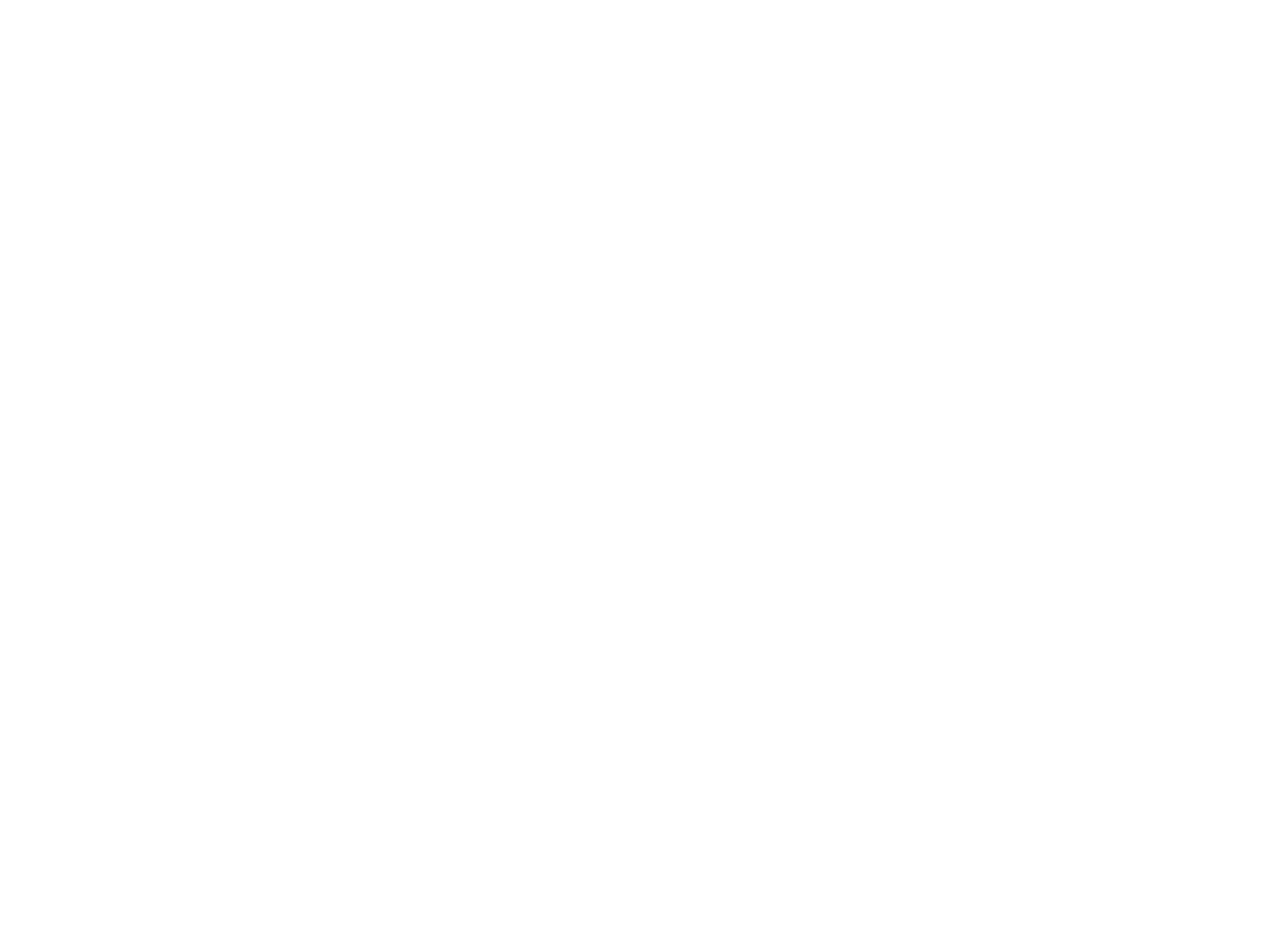
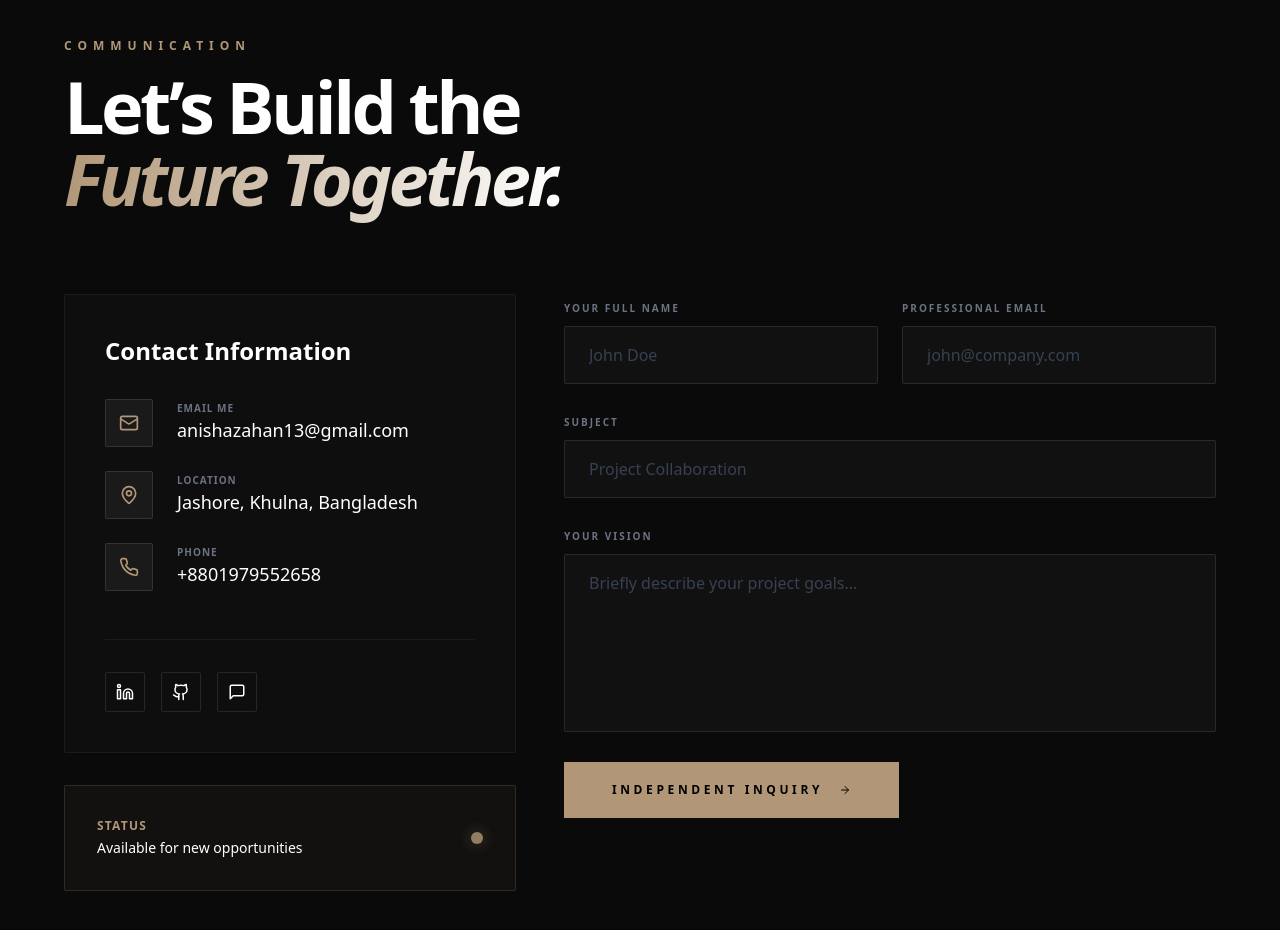
Before and after one commit to anishazahan/Latest-Potfolio, a Next.js app: page / in a window 1280 px wide. Shown: the part 7280-8210 px from the top of the page. Before the commit the page ends 7222 px from the top, so only its background shows below. Built offline with nearby package versions, Linux system fonts and the light colour scheme.

Commit message:
contact section design

```diff
--- a/app/page.tsx
+++ b/app/page.tsx
@@ -1,6 +1,7 @@
 "use client";
 
 import { AboutSection } from "@/components/AboutSection";
+import ContactSection from "@/components/ContactSection";
 import { ExperienceSection } from "@/components/ExperienceSection";
 import ImpactSection from "@/components/ImpactSection";
 import Loader from "@/components/Loader";
@@ -48,6 +49,7 @@
       <ServicesSection />
       <ImpactSection />
       <TestimonialSection />
+      <ContactSection />
 
       {/* <main>
 
--- /dev/null
+++ b/components/ContactSection.tsx
@@ -0,0 +1,188 @@
+"use client";
+import { motion } from "framer-motion";
+import React, { useState } from "react";
+import {
+  LuArrowRight,
+  LuGithub,
+  LuLinkedin,
+  LuMail,
+  LuMapPin,
+  LuMessageSquare,
+  LuPhone,
+} from "react-icons/lu";
+
+const ContactSection = () => {
+  const [formState, setFormState] = useState("idle");
+
+  const handleSubmit = (e: React.FormEvent) => {
+    e.preventDefault();
+    setFormState("submitting");
+    setTimeout(() => setFormState("success"), 2000);
+  };
+
+  return (
+    <section className="py-24 bg-[#0a0a0a] text-white px-6 md:px-16 overflow-hidden">
+      <div className="max-w-7xl mx-auto">
+        {/* Header - Architectural Typography */}
+        <div className="mb-20">
+          <motion.span
+            initial={{ opacity: 0 }}
+            whileInView={{ opacity: 1 }}
+            className="text-[#b19777] text-xs tracking-[0.5em] font-bold uppercase mb-4 block"
+          >
+            Communication
+          </motion.span>
+          <h2 className="text-5xl md:text-7xl font-black tracking-tighter leading-[0.85]">
+            Let’s Build the <br />
+            <span className="text-transparent bg-clip-text bg-gradient-to-r from-[#b19777] to-white italic">
+              Future Together.
+            </span>
+          </h2>
+        </div>
+
+        <div className="grid grid-cols-1 lg:grid-cols-12 gap-12 items-start">
+          {/* Left Column: Direct Outreach & Identity */}
+          <div className="lg:col-span-5 space-y-8">
+            <div className="bg-white/[0.02] border border-white/5 p-10 rounded-sm relative overflow-hidden group">
+              {/* Gold Accent Corner */}
+              <div className="absolute top-0 right-0 w-2 h-0 bg-[#b19777] group-hover:h-full transition-all duration-700" />
+
+              <h3 className="text-2xl font-bold mb-8">Contact Information</h3>
+
+              <div className="space-y-6">
+                <div className="flex items-center gap-6 group/item">
+                  <div className="w-12 h-12 rounded-sm bg-white/5 border border-white/10 flex items-center justify-center text-[#b19777] group-hover/item:bg-[#b19777] group-hover/item:text-black transition-all">
+                    <LuMail size={20} />
+                  </div>
+                  <div>
+                    <p className="text-[10px] text-gray-500 uppercase font-bold tracking-widest">
+                      Email Me
+                    </p>
+                    <p className="text-lg font-medium">
+                      anishazahan13@gmail.com
+                    </p>
+                  </div>
+                </div>
+
+                <div className="flex items-center gap-6 group/item">
+                  <div className="w-12 h-12 rounded-sm bg-white/5 border border-white/10 flex items-center justify-center text-[#b19777] group-hover/item:bg-[#b19777] group-hover/item:text-black transition-all">
+                    <LuMapPin size={20} />
+                  </div>
+                  <div>
+                    <p className="text-[10px] text-gray-500 uppercase font-bold tracking-widest">
+                      Location
+                    </p>
+                    <p className="text-lg font-medium">
+                      Jashore, Khulna, Bangladesh
+                    </p>
+                  </div>
+                </div>
+
+                <div className="flex items-center gap-6 group/item">
+                  <div className="w-12 h-12 rounded-sm bg-white/5 border border-white/10 flex items-center justify-center text-[#b19777] group-hover/item:bg-[#b19777] group-hover/item:text-black transition-all">
+                    <LuPhone size={20} />
+                  </div>
+                  <div>
+                    <p className="text-[10px] text-gray-500 uppercase font-bold tracking-widest">
+                      Phone
+                    </p>
+                    <p className="text-lg font-medium">+8801979552658</p>
+                  </div>
+                </div>
+              </div>
+
+              <div className="mt-12 pt-8 border-t border-white/5 flex gap-4">
+                {[LuLinkedin, LuGithub, LuMessageSquare].map((Icon, i) => (
+                  <button
+                    key={i}
+                    className="w-10 h-10 border border-white/10 flex items-center justify-center hover:border-[#b19777] hover:text-[#b19777] transition-all rounded-sm"
+                  >
+                    <Icon size={18} />
+                  </button>
+                ))}
+              </div>
+            </div>
+
+            {/* Availability Badge */}
+            <div className="p-8 border border-[#b19777]/20 bg-[#b19777]/5 rounded-sm flex items-center justify-between">
+              <div>
+                <p className="text-xs font-bold text-[#b19777] uppercase tracking-widest mb-1">
+                  Status
+                </p>
+                <p className="text-sm font-medium">
+                  Available for new opportunities
+                </p>
+              </div>
+              <div className="w-3 h-3 bg-[#b19777] rounded-full animate-pulse shadow-[0_0_15px_rgba(177,151,119,0.5)]" />
+            </div>
+          </div>
+
+          {/* Right Column: Interaction Form */}
+          <div className="lg:col-span-7">
+            <form onSubmit={handleSubmit} className="space-y-6">
+              <div className="grid grid-cols-1 md:grid-cols-2 gap-6">
+                <div className="space-y-2">
+                  <label className="text-[10px] font-black uppercase tracking-[0.2em] text-gray-500">
+                    Your Full Name
+                  </label>
+                  <input
+                    type="text"
+                    placeholder="John Doe"
+                    className="w-full bg-white/[0.03] border border-white/10 px-6 py-4 rounded-sm focus:border-[#b19777]/50 focus:outline-none transition-all placeholder:text-gray-700"
+                  />
+                </div>
+                <div className="space-y-2">
+                  <label className="text-[10px] font-black uppercase tracking-[0.2em] text-gray-500">
+                    Professional Email
+                  </label>
+                  <input
+                    type="email"
+                    placeholder="john@company.com"
+                    className="w-full bg-white/[0.03] border border-white/10 px-6 py-4 rounded-sm focus:border-[#b19777]/50 focus:outline-none transition-all placeholder:text-gray-700"
+                  />
+                </div>
+              </div>
+
+              <div className="space-y-2">
+                <label className="text-[10px] font-black uppercase tracking-[0.2em] text-gray-500">
+                  Subject
+                </label>
+                <input
+                  type="text"
+                  placeholder="Project Collaboration"
+                  className="w-full bg-white/[0.03] border border-white/10 px-6 py-4 rounded-sm focus:border-[#b19777]/50 focus:outline-none transition-all placeholder:text-gray-700"
+                />
+              </div>
+
+              <div className="space-y-2">
+                <label className="text-[10px] font-black uppercase tracking-[0.2em] text-gray-500">
+                  Your Vision
+                </label>
+                <textarea
+                  rows={6}
+                  placeholder="Briefly describe your project goals..."
+                  className="w-full bg-white/[0.03] border border-white/10 px-6 py-4 rounded-sm focus:border-[#b19777]/50 focus:outline-none transition-all resize-none placeholder:text-gray-700"
+                ></textarea>
+              </div>
+
+              <motion.button
+                whileHover={{ scale: 1.01 }}
+                whileTap={{ scale: 0.98 }}
+                className="w-full md:w-auto bg-[#b19777] text-black px-12 py-5 font-black text-xs tracking-[0.3em] uppercase flex items-center justify-center gap-4 hover:bg-white transition-colors group"
+              >
+                {formState === "submitting"
+                  ? "SENDING..."
+                  : formState === "success"
+                    ? "SENT SUCCESSFULLY"
+                    : "INDEPENDENT INQUIRY"}
+                <LuArrowRight className="group-hover:translate-x-2 transition-transform" />
+              </motion.button>
+            </form>
+          </div>
+        </div>
+      </div>
+    </section>
+  );
+};
+
+export default ContactSection;
```
